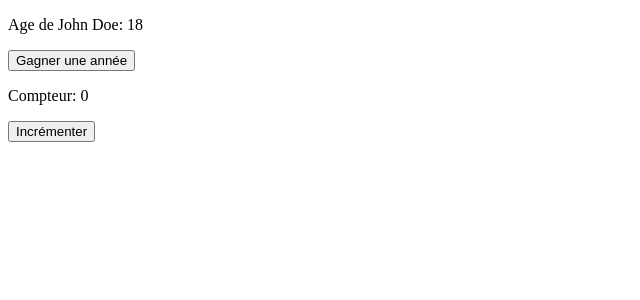
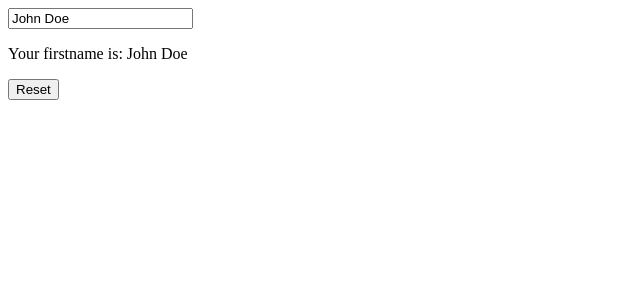
Before and after one commit to Mohya972/tutoreact, a React (Vite) app: page / in a window 1280 px wide. Shown: the top 300 px of the page, without its empty margins (0-640 px from the left). Built offline with nearby package versions, Linux system fonts and the light colour scheme.

Commit message:
Formulaire 01

```diff
--- a/src/App.jsx
+++ b/src/App.jsx
@@ -2,31 +2,21 @@
 
 function App() {
 
-  const [person, setPerson] = useState({
-    firstName: 'John',
-    lastName: 'Doe',
-    age: 18
-  });
+const [firstname, setFirstname] = useState('John Doe');
 
-  const [count, setCount] = useState(0);
+const handleChange = (e) => {
+  setFirstname(e.target.value);
+}
 
-  const incrementAge = () => {
-    setPerson({
-      ...person,
-      age: person.age + 1
-    });
-  }
+const reset = () => {
+  setFirstname('');
+}
 
-  const incrementCount = () => {
-    setCount(count + 1);
-  }
-
-  return <>
-            <p>Age de {person.firstName} {person.lastName}: {person.age}</p>
-            <button onClick={incrementAge}>Gagner une année</button>
-            <p>Compteur: {count}</p>
-            <button onClick={incrementCount}>Incrémenter</button>
-          </>
+  return <form>
+            <input type="text" name="Firstname" value={firstname} onChange={handleChange} />
+            <p>Your firstname is: {firstname}</p>
+            <button type="button" onClick={reset}>Reset</button>
+          </form>
 }
 
 export default App;
```
